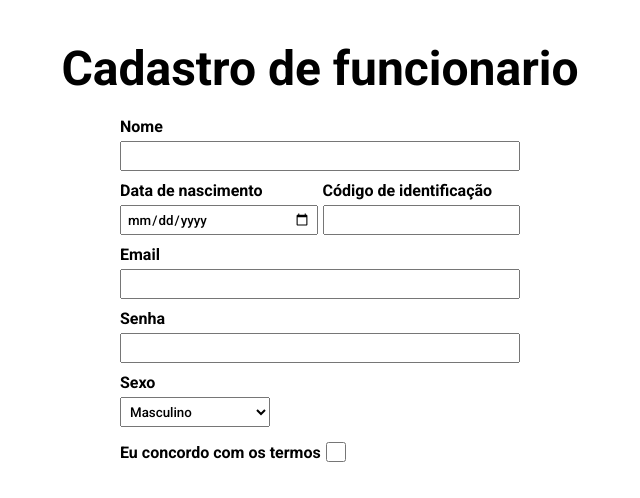
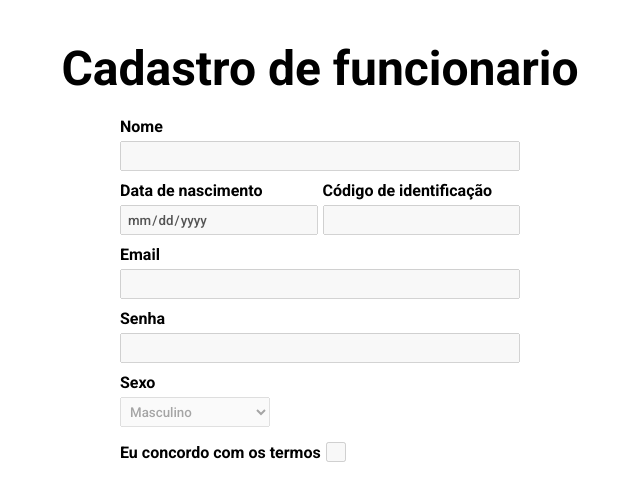
Before and after one commit to vitor-mat/Form-Angular, an Angular app: page / in a window 1280 px wide. Shown: the top 498 px of the page, without its empty margins (320-960 px from the left). Built offline with nearby package versions, Linux system fonts and the light colour scheme.

Commit message:
all filed init disabled

```diff
--- a/src/app/app.component.html
+++ b/src/app/app.component.html
@@ -3,35 +3,35 @@
   <div class="inputs-container">
     <label for="name">
       <span>Nome</span>
-      <input  type="text" id="name" />
+      <input  type="text" id="name" disabled/>
     </label>
     <div class="label-group">
       <label for="birth">
         <span>Data de nascimento</span>
-        <input type="date" id="birth" />
+        <input type="date" id="birth" disabled/>
       </label>
       <label for="codeOFId">
         <span>Código de identificação</span>
-        <input type="number" id="codeOFId" />
+        <input type="number" id="codeOFId" disabled/>
       </label>
     </div>
     <label for="email">
       <span>Email</span>
-      <input type="email" id="email" />
+      <input type="email" id="email" disabled/>
     </label>
     <label for="password">
       <span>Senha</span>
-      <input type="password" id="password" />
+      <input type="password" id="password" disabled/>
     </label>
     <label for="sex">
       <span>Sexo</span>
-      <select id="sex">
+      <select id="sex" disabled>
         <option value="masculino">Masculino</option>
         <option value="feminino">Feminino</option>
       </select>
     </label>
     <label id="terms-label">
       <span>Eu concordo com os termos</span>
-      <input type="checkbox" id="terms" />
+      <input type="checkbox" id="terms" disabled/>
     </label>
   </div>
```
